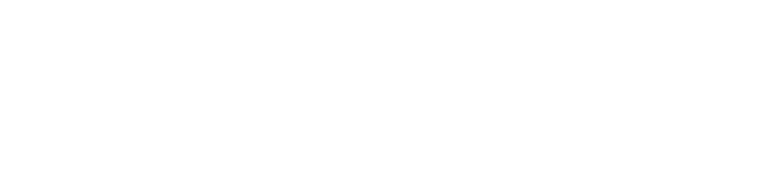
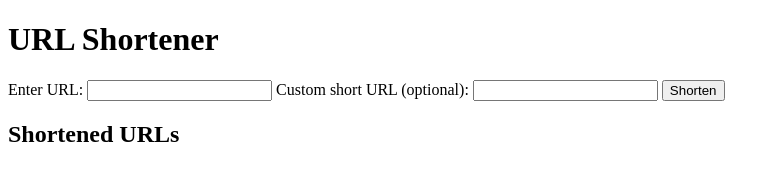
Before and after one commit to vsoham18/url-shortner, a plain HTML site: page index.html in a window 1280 px wide. Shown: the whole page, without its empty margins (0-780 px from the left). Drawn offline with Linux system fonts and the light colour scheme.

Commit message:
add structre of the form

```diff
--- a/index.html
+++ b/index.html
@@ -6,6 +6,25 @@
     <title>Document</title>
 </head>
 <body>
+    <main>
+        <h1>URL Shortener</h1>
+        <form action="">
+            <label for="url">Enter URL:</label>
+            <input type="url" id="url" name="url" required>
+            <label for ="custom-url">Custom short URL (optional):</label>
+            <input type="text" id="custom-url" name="custom-url">
+            <button type="submit">Shorten</button>
+        </form>
+        <section>
+            <h2>Shortened URLs</h2>
+            <div class="short">
 
+            </div>
+             <div>
+
+             </div>
+
+        </section>
+    </main>
 </body>
 </html>
```
